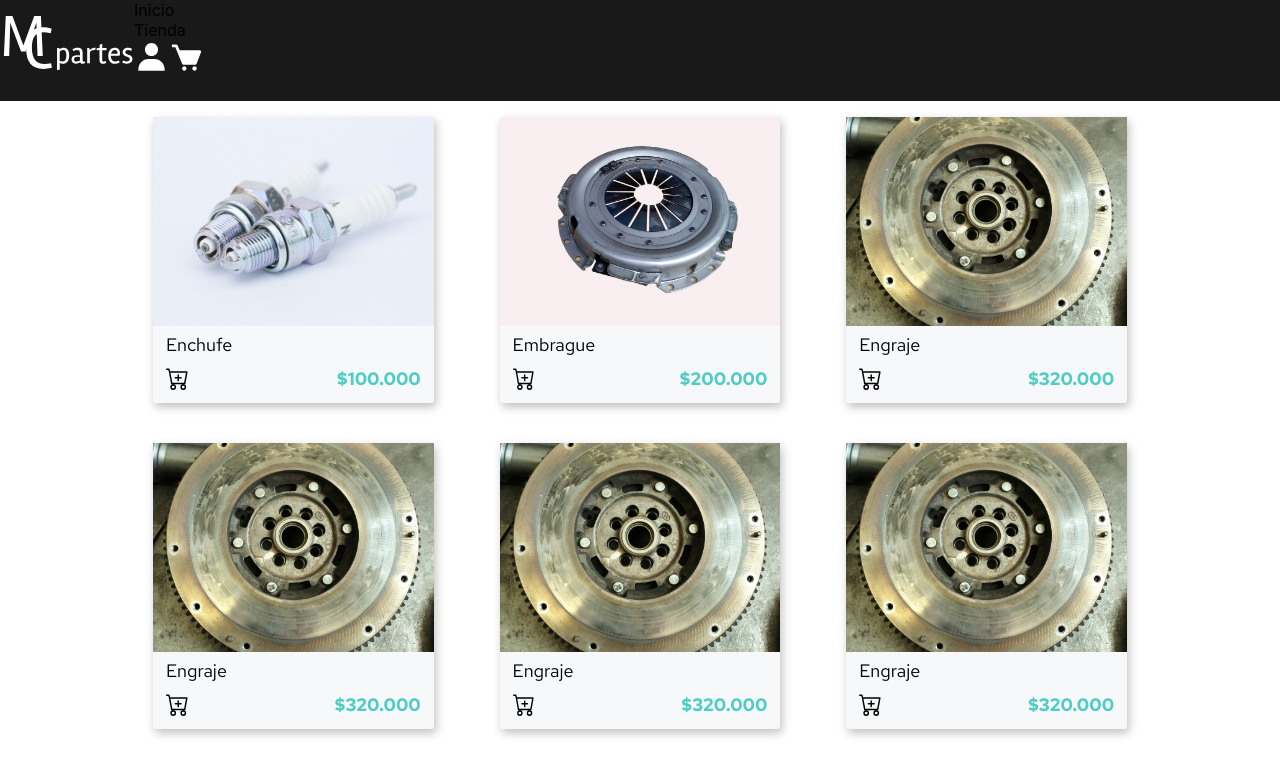
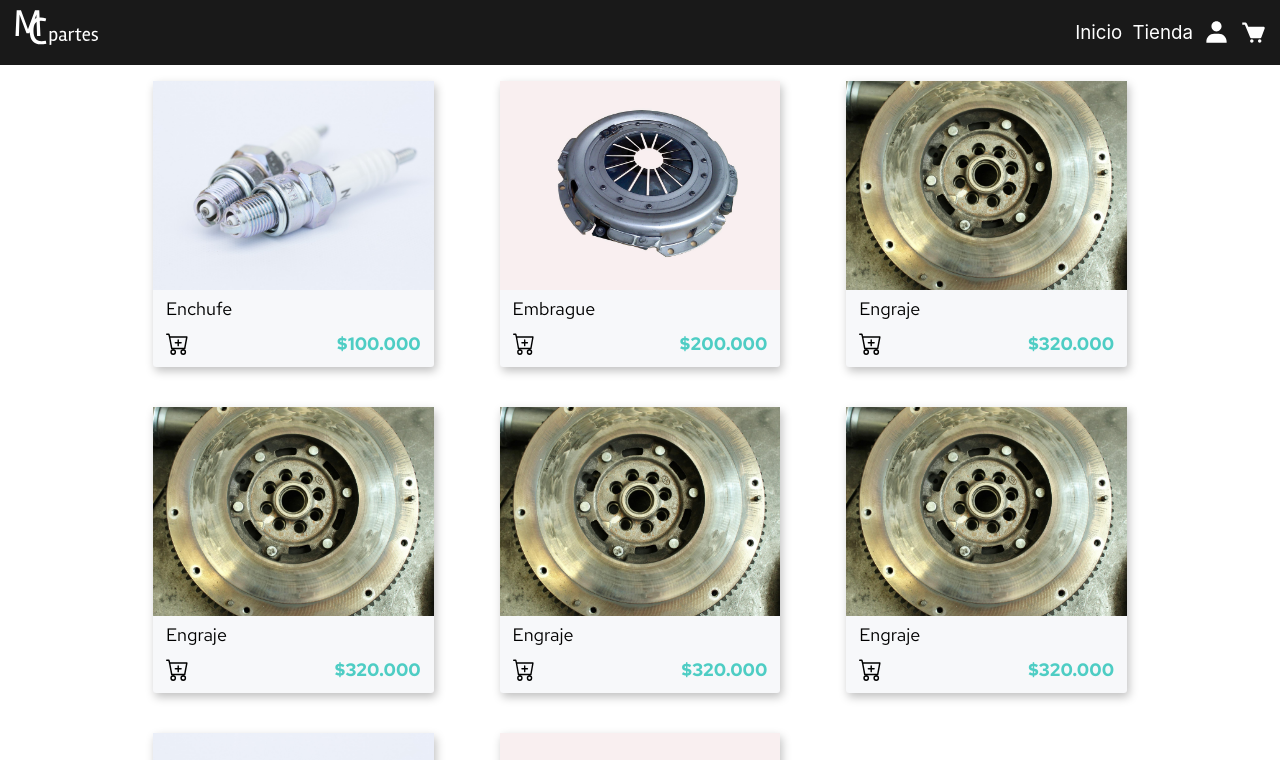
Before and after one commit to protio99/autopartes-delta-usuario, a React (Create React App) app: page / in a window 1280 px wide. Shown: the top 760 px of the page. Built offline with nearby package versions, Linux system fonts and the light colour scheme; a web font is replaced by a local one.

Commit message:
Cambios realizados al navbar

```diff
--- a/src/components/Navbar.js
+++ b/src/components/Navbar.js
@@ -6,7 +6,7 @@ export default function Navbar(){
         <div>
             <nav className = "navbar">
                 <img src = "images/icons/logoPagina.svg" alt = "Logo empresarial"></img>
-                <div>
+                <div className = "navbarInfo">
                     <p>Inicio</p>
                     <p>Tienda</p>
                     <img src = "images/icons/usuario.svg" alt = "icono de opciones de usuario"></img>
--- a/src/productData.js
+++ b/src/productData.js
@@ -53,5 +53,7 @@ export default [
         price: "200.000",
         imgUrl: "images/products/embrague.jpg",
         altImg: "Enchufe de carro"
-        },
+        }
+
+
     ]
--- a/src/styles/Navbar.css
+++ b/src/styles/Navbar.css
@@ -2,4 +2,25 @@
     background-color: #191919;
     display: flex;
     flex-direction: row;
+    height: 4.08rem;
+    justify-content: space-between;
+    padding: 0 .8rem
 }
+
+.navbarInfo{
+    display: flex;
+    flex-direction: row;
+    align-items: center;
+    justify-content: space-between;
+    width: 12rem;
+}
+
+
+.navbarInfo img{
+    width: 1.68rem;
+}
+
+.navbarInfo p {
+    color: #fff;
+    font-size: 1.17rem;
+}
```
